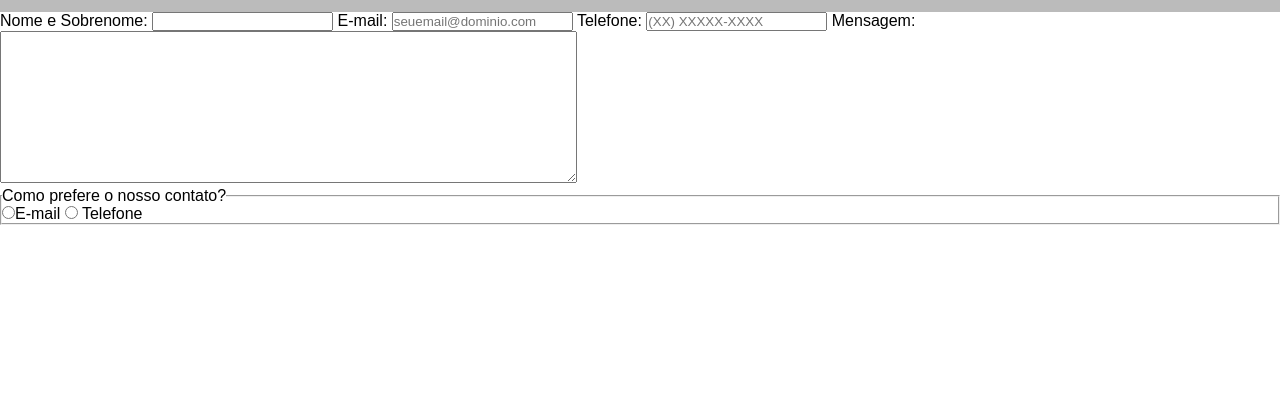
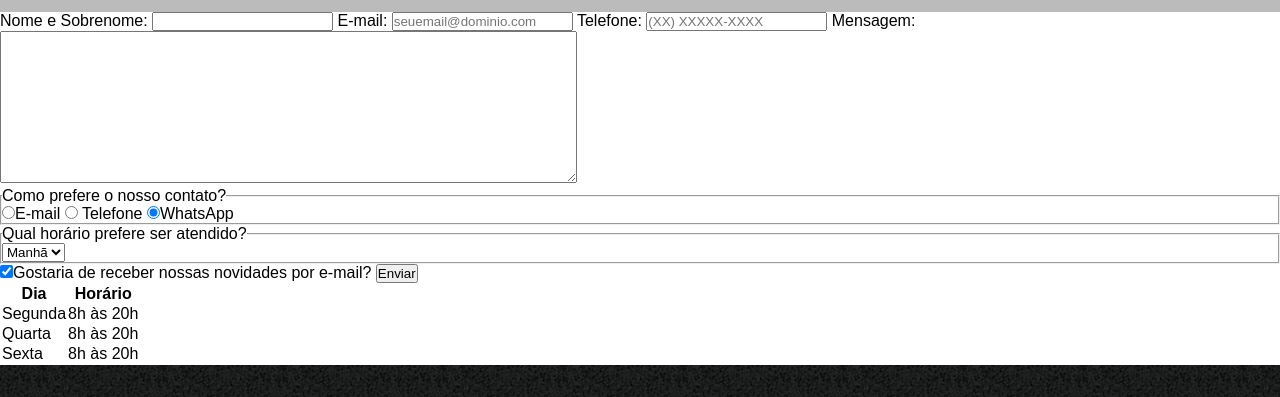
Before and after one commit to ProfPedroHZ/site-barbearia, a plain HTML site: page contato.html in a window 1280 px wide. Shown: the part 286-683 px from the top of the page. Drawn offline with Linux system fonts and the light colour scheme.

Commit message:
Finalizando Contato

```diff
--- a/contato.html
+++ b/contato.html
@@ -47,8 +47,58 @@
                 <label for="radio-telefone">
                 <input type="radio" name="contato" value="Telefone" id="radio-telefone"/>
                 Telefone</label>
+
+                <label for="radio-whatsapp">
+                    <input type="radio" name="contato" value="WhatsApp" id="radio-whatsapp"
+                    checked/>WhatsApp</label>
             </fieldset>
+
+            <fieldset>
+                <legend>Qual horário prefere ser atendido?</legend>
+                <select>
+                  <option>Manhã</option>
+                  <option>Tarde</option>
+                  <option>Noite</option>
+                </select>
+            </fieldset>
+
+            <label class="checkbox">
+                <input type="checkbox" checked />Gostaria de receber nossas novidades por e-mail?
+            </label>
+
+            <input type="submit" value="Enviar" class="enviar" />
         </form>
+
+        <table>
+            <thead>
+              <tr>
+                <th>Dia</th>
+                <th>Horário</th>
+              </tr>
+            </thead>
+
+            <tbody>
+              <tr>
+                <td>Segunda</td>
+                <td>8h às 20h</td>
+              </tr>
+
+              <tr>
+                <td>Quarta</td>
+                <td>8h às 20h</td>
+              </tr>
+
+              <tr>
+                <td>Sexta</td>
+                <td>8h às 20h</td>
+              </tr>
+            </tbody>
+          </table>
     </main>
+
+    <footer>
+        <img src="img/logo-branco.png">
+        <p class="copyright">&copy; Copyright Barbearia Alura - 2023</p>
+    </footer>
 </body>
 </html>
```
